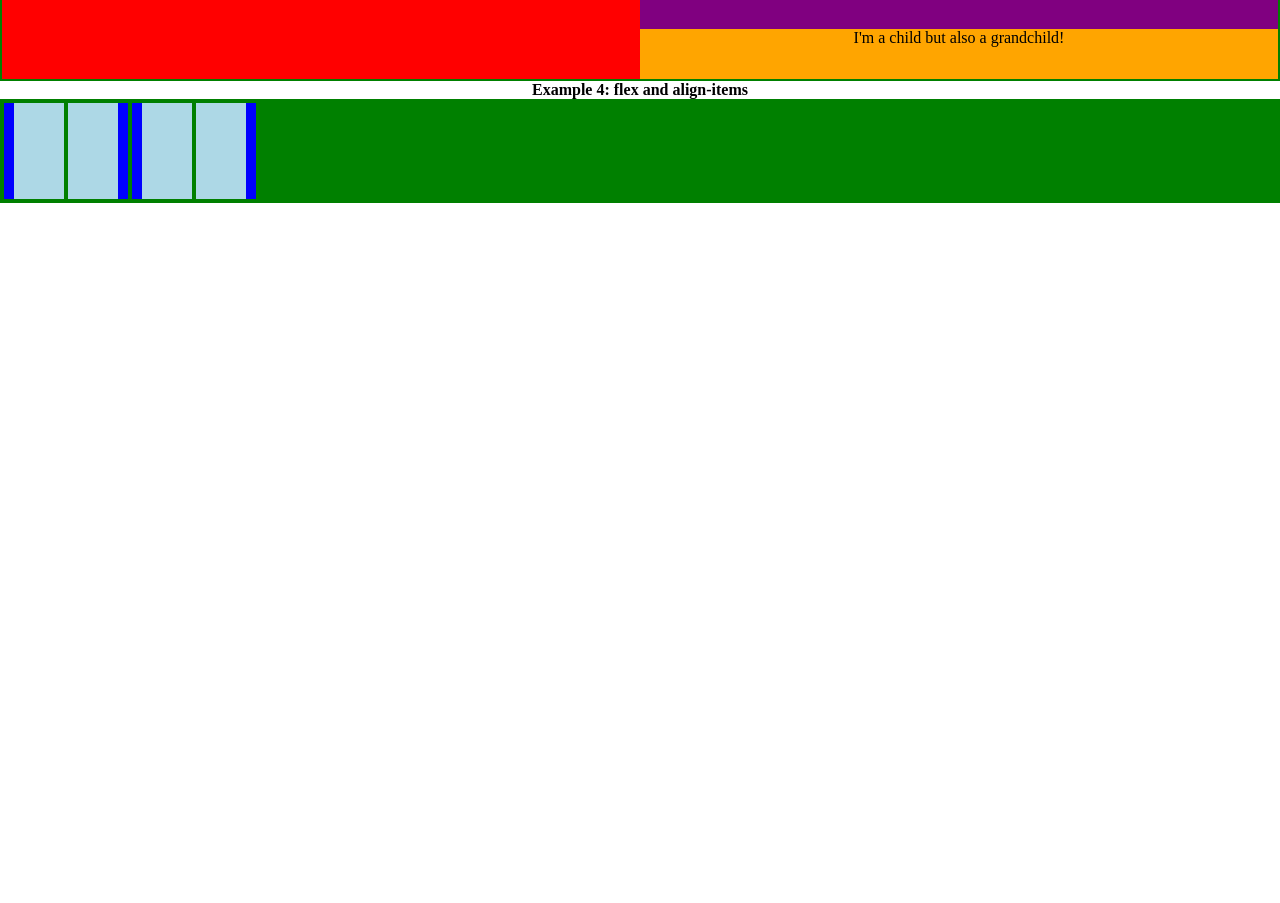
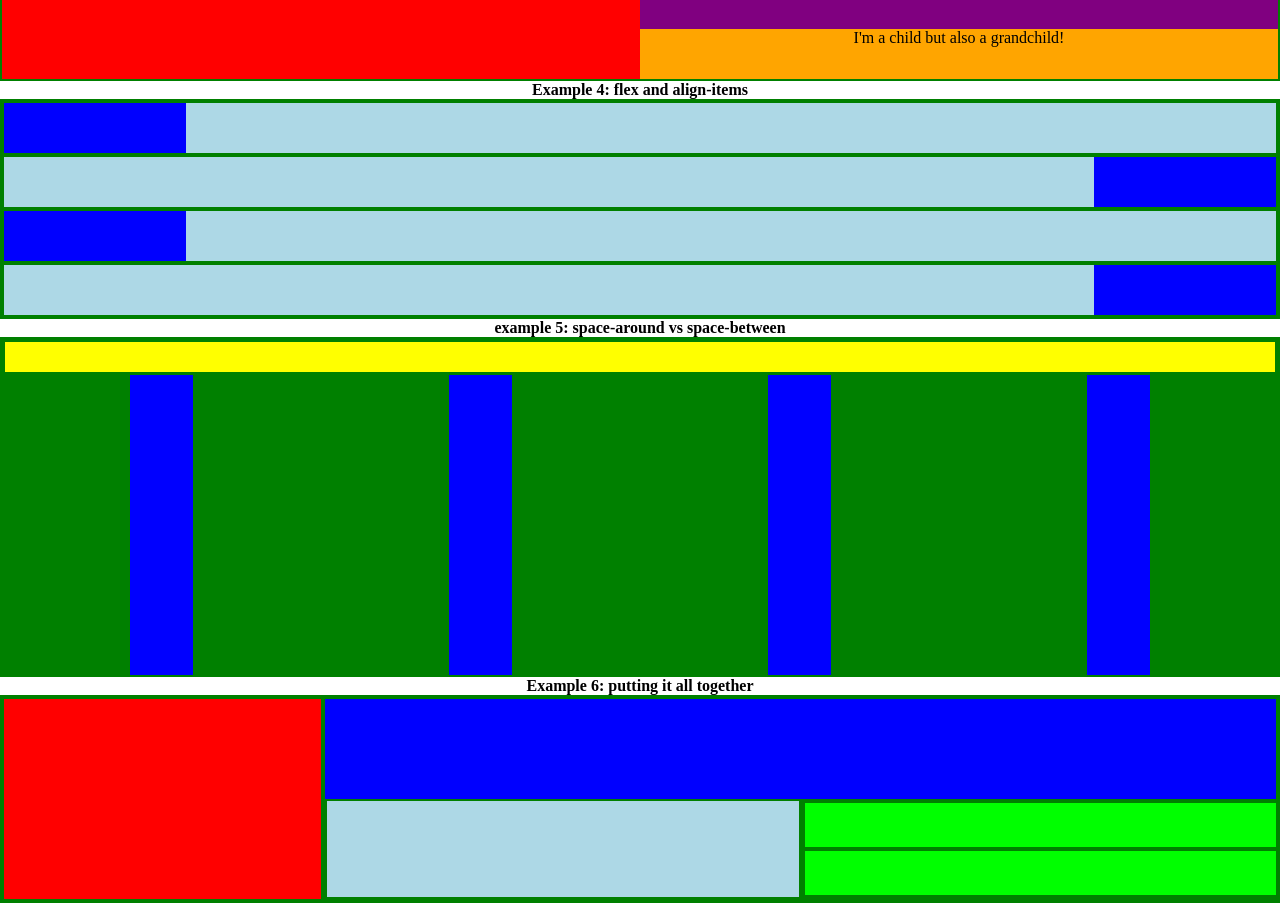
Before and after one commit to beep-boop1/flexboxlayouts, a plain HTML site: page index.html in a window 1280 px wide. Shown: the part 492-1395 px from the top of the page. Before the commit the page ends 800 px from the top, so only its background shows below. Drawn offline with Linux system fonts and the light colour scheme.

Commit message:
flexboxlayouts

```diff
--- a/index.html
+++ b/index.html
@@ -57,7 +57,7 @@
     </div>
 </div>
 <h4>Example 4: flex and align-items</h4>
-<div class="parent exmaple4">
+<div class="parent example4">
     <div class="row">
         <div class="dark">
 
@@ -92,5 +92,50 @@
     </div>
 
 </div>
+<h4>example 5: space-around vs space-between</h4>
+<div class="parent example5">
+    <div class="yellowline">
+
+    </div>
+<div class="bars">
+    <div class="bar">
+
+    </div>
+    <div class="bar">
+
+    </div>
+    <div class="bar">
+
+    </div>
+    <div class="bar">
+
+    </div>
+</div>
+
+</div>
+<div>
+    <h4>Example 6: putting it all together</h4>
+    <div class="parent example6">
+        <div class="red child1">
+
+        </div>
+        <div class="child2">
+            <div class="darkblue">
+
+            </div>
+            <div class="grandchild1">
+                <div class="lightblue">
+
+                </div>
+                <div class="g-grandchild1">
+                    <div class="lime">
+
+                    </div>
+                    <div class="lime"></div>
+                </div>
+            </div>
+        </div>
+    </div>
+</div>
 </body>
 </html>
--- a/style.css
+++ b/style.css
@@ -75,3 +75,75 @@ align-items:stretch;
     min-width:10px;
     flex:1;
 }
+.example5{
+    flex-direction:column;
+}
+.yellowline{
+    min-height:30px;
+    margin:3px;
+    background-color:yellow;
+    flex:1;
+}
+.bars{
+    display:flex;
+    flex-direction:row;
+    flex:6;
+    justify-content:space-around;
+}
+.bar{
+    background-color:blue;
+    width:5%;
+    min-height:300px;
+}
+.example6{
+    min-height:200px;
+}
+
+.child1{
+    min-height:100px;
+    min-width:100px;
+    flex:1;
+    margin:2px;
+}
+.child2{
+    min-height:100px;
+    min-width:100px;
+    flex:3;
+    margin:2px;
+    flex-direction:column;
+}
+
+.darkblue{
+    background-color:blue;
+    min-height:100px;
+    width:100%;
+    flex:1;
+}
+.grandchild1{
+    min-height:100px;
+    width:100%;
+    flex:1;
+    display:flex;
+    flex-direction:row;
+}
+.lightblue{
+    background-color:lightblue;
+    min-height:50px;
+    width:100%;
+    margin:2px;
+}
+.g-grandchild1{
+    min-height:50px;
+    width:100%;
+    margin:2px;
+    display:flex;
+    flex-direction: column;
+    justify-content:space-between;
+}
+.lime{
+    background-color:lime;
+    width:100%;
+    height:40%;
+    margin:2px;
+    flex:1;
+}
```
